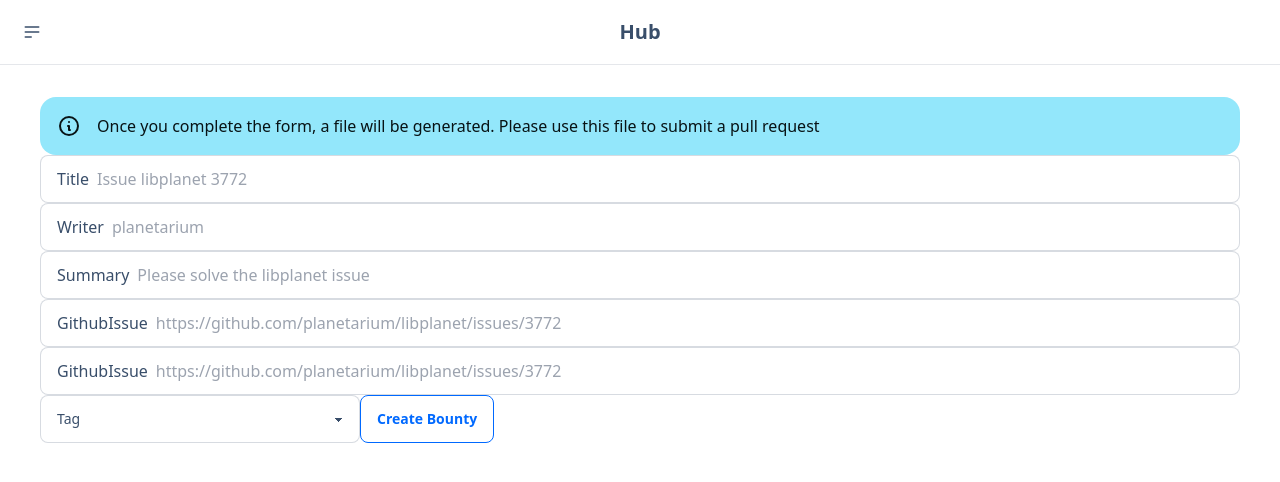
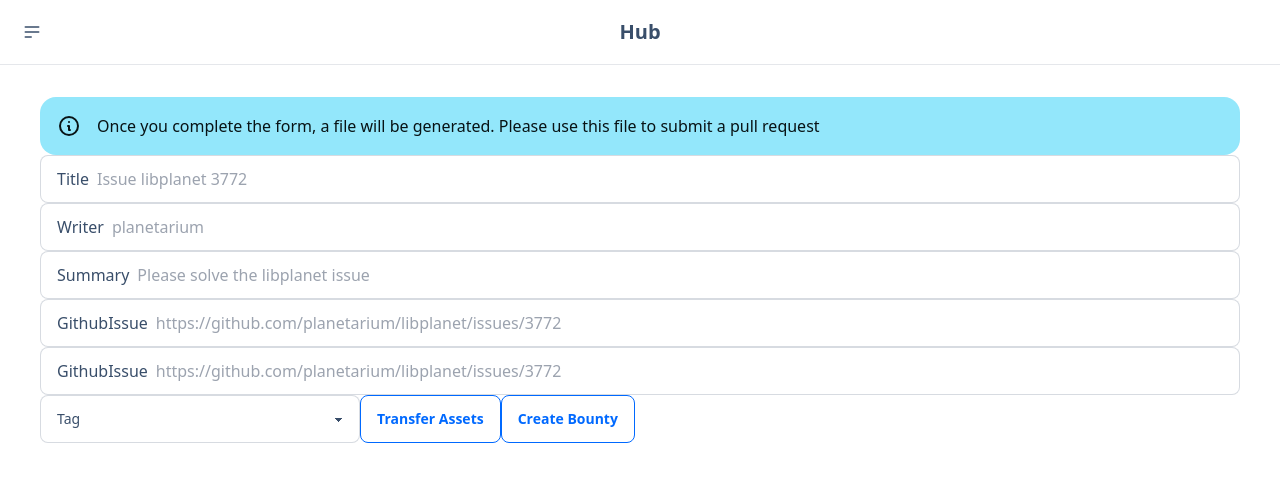
Before and after one commit to planetarium/hub, a Next.js app: page /bounties/register in a window 1280 px wide. Shown: the top 482 px of the page. Built offline with nearby package versions, Linux system fonts and the light colour scheme.

Commit message:
Add buttons

```diff
--- a/src/pages/bounties/register/index.tsx
+++ b/src/pages/bounties/register/index.tsx
@@ -71,6 +71,7 @@
         <option>Tag</option>
         <option>Libplanet</option>
       </select>
+      <button className="btn btn-outline btn-primary">Transfer Assets</button>
       <button className="btn btn-outline btn-primary">Create Bounty</button>
     </div>
   );
```
